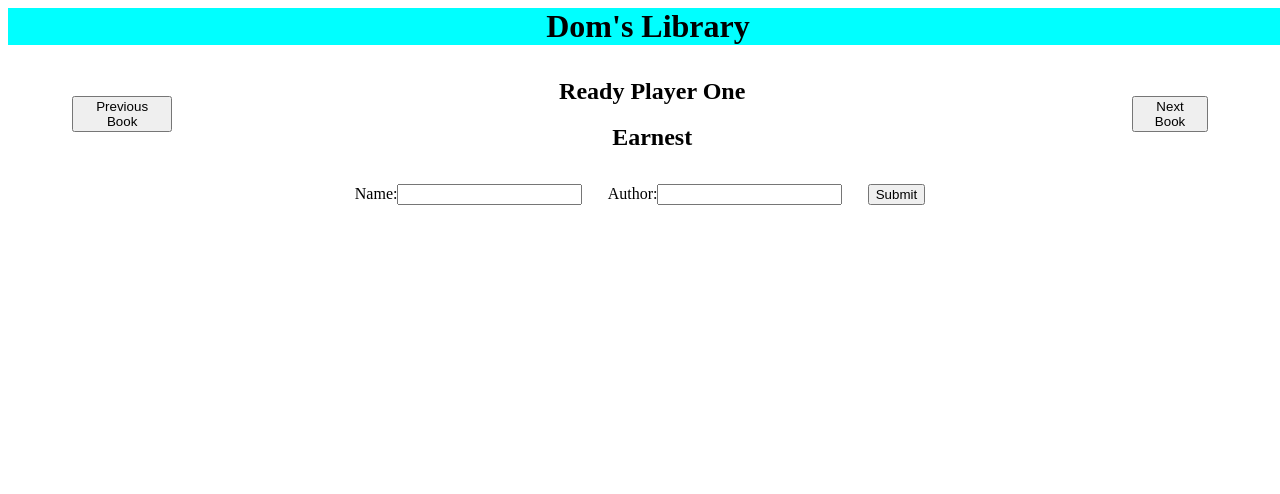
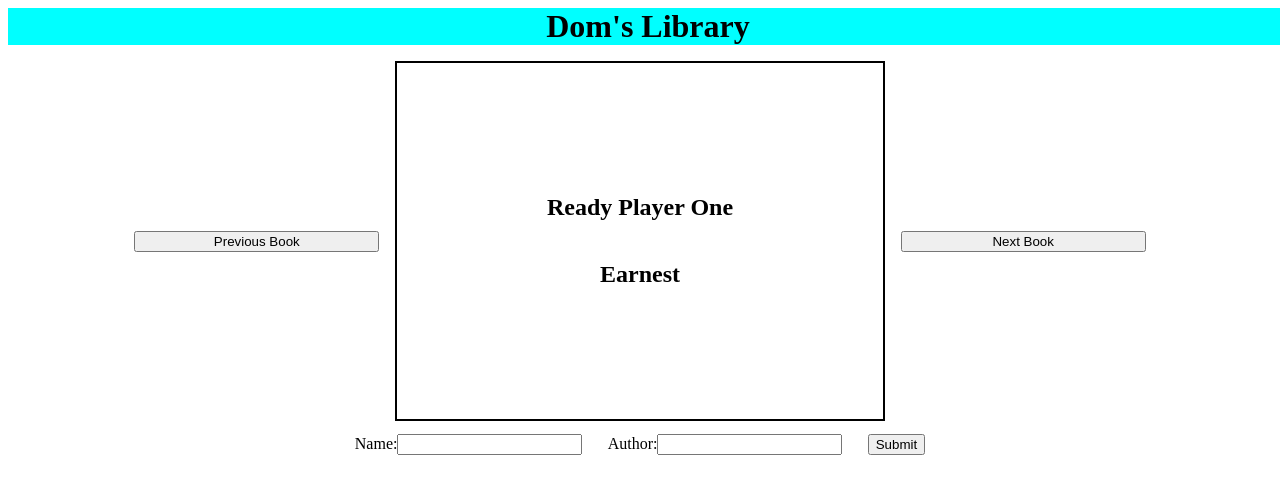
Before and after one commit to Kelphane/DCC-Library, a React (Create React App) app: page / in a window 1280 px wide. Shown: the top 494 px of the page. Built offline with nearby package versions, Linux system fonts and the light colour scheme.

Commit message:
Adjusted the CSS on Book and BookViewer Components

```diff
--- a/src/components/App.jsx
+++ b/src/components/App.jsx
@@ -36,12 +36,16 @@
         this.setState({bookNumber: tempBookNumber});
     }
 
+    submitBook = (book) => {
+        this.books.push(book);
+    }
+
     render(){
         return (
             <div>
                 <TitleBar />
                 <BookViewer nextBook={this.goToNextBook} prevBook={this.goToPreviousBook} book={this.books[this.state.bookNumber]}/>
-                <CreateBook />
+                <CreateBook createBook={this.submitBook} />
             </div>
         );
     }
--- a/src/components/Book/Book.css
+++ b/src/components/Book/Book.css
@@ -0,0 +1,3 @@
+h2 {
+    text-align: center;
+}
--- a/src/components/BookViewer/BookViewer.css
+++ b/src/components/BookViewer/BookViewer.css
@@ -1,15 +1,24 @@
 .book-viewer {
-    display: flex;
-    flex-direction: row;
-    justify-content: space-between;
-    align-items: center;
-    margin-left: 5%;
-    margin-right: 5%;
-    margin-top: 1%;
-    padding: 5;
-
+    display: grid;
+    grid-template-columns: 1fr 2fr 1fr;
+    grid-column-gap: 1em;
+    height: 45vh;
+    margin-top: 1em;
+    margin-left: 10%;
+    margin-right: 10%;
 }
 
 .book-viewer div {
-    text-align: center;
+    display: flex;
+    flex-direction: column;
+    justify-content: center;
+    align-items: center;
 }
+
+.book-viewer div:nth-of-type(2) {
+    border: 2px solid black;
+}
+
+.book-viewer div button {
+    width: 100%;
+}
--- a/src/components/CreateBook/CreateBook.jsx
+++ b/src/components/CreateBook/CreateBook.jsx
@@ -10,18 +10,29 @@
         };
     }
 
+    handleChange = (event) => {
+        this.setState({
+            [event.target.name]: event.target.value
+        });
+    }
+
+    handleSubmit = (event) => {
+        event.preventDefault();
+        this.props.createBook(this.state);
+    }
+
     render(){
         return (
-            <form className="form">
+            <form className="form" onSubmit={this.handleSubmit}>
                 <label>
                     Name:
-                    <input type="text" />
+                    <input type="text" name="name" onChange={this.handleChange} />
                 </label>
                 <label>
                     Author:
-                    <input />
+                    <input type="text" name="author" onChange={this.handleChange} />
                 </label>
-                <button>Submit</button>
+                <button type="submit">Submit</button>
             </form>
         );
     }
```
